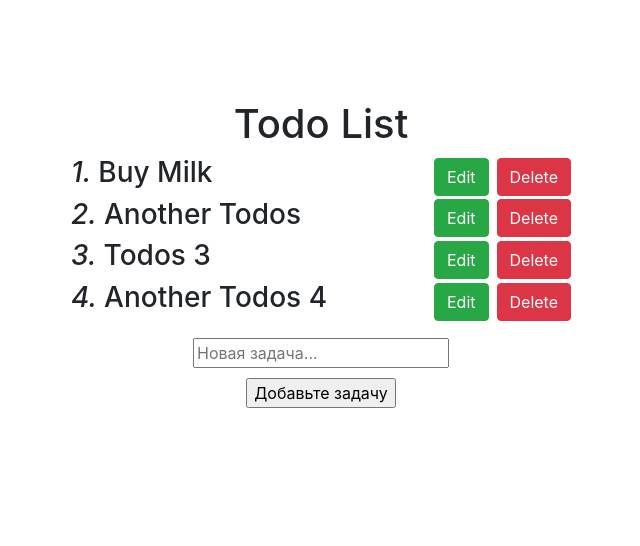
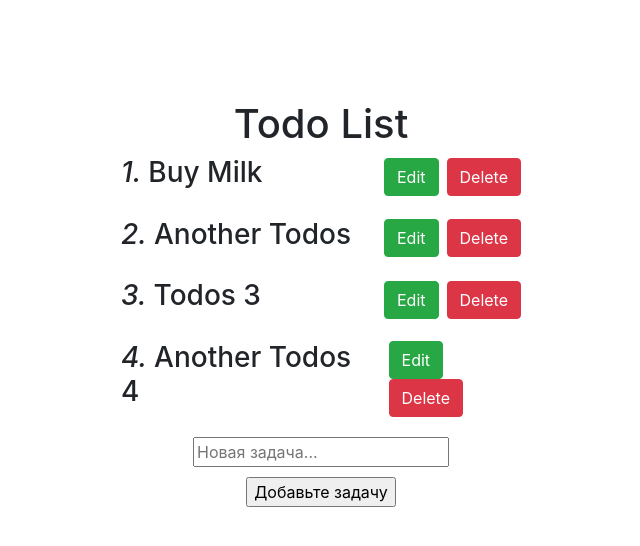
Before and after one commit to kravtsovRoman/tasks.github.io, a React (Create React App) app in the folder react-practice/: page / in a window 1280 px wide. Shown: the top 546 px of the page, without its empty margins (319-959 px from the left). Built offline with nearby package versions, Linux system fonts and the light colour scheme; the HTML template or start-up script is replaced by a standard one.

Commit message:
edits todo, again

```diff
--- a/react-practice/src/app.css
+++ b/react-practice/src/app.css
@@ -17,7 +17,7 @@ body ul {
     margin-bottom: 10px;
 }
 .todo-list {
-    width: 500px;
+    width: 400px;
     margin: 0 auto;
 }
 .todo-list ul {
@@ -28,6 +28,7 @@ body ul {
     display: flex;
     align-items: center;
     justify-content: space-between;
+    margin-bottom: 20px;
 }
 .todo-list li h3 {
     text-transform: capitalize;
@@ -40,3 +41,7 @@ body ul {
 .hidden {
     display: none!important;
 }
+.edit-todo {
+    display: flex;
+    justify-content: space-between;
+}
--- a/react-practice/src/components/EditsTodo.js
+++ b/react-practice/src/components/EditsTodo.js
@@ -2,10 +2,9 @@ import React from 'react';
 
 function EditsTodo(props) {
     return (
-        <li>
-            <form className="add-todo" onSubmit={props.addTodo}>
-                <input />
-            </form>
+        <li className="edit-todo">
+            <input defaultValue={props.item.text} />
+            <button onClick={() => { props.saveTodo(props.item.id) }} type="button" className={'btn btn-primary'}>Save</button>
         </li >
     );
 }
--- a/react-practice/src/components/Todo.js
+++ b/react-practice/src/components/Todo.js
@@ -7,13 +7,14 @@ class Todo extends React.Component {
         this.handleAddTodo = this.handleAddTodo.bind(this);
         this.handleDeleteTodo = this.handleDeleteTodo.bind(this);
         this.handleEditTodo = this.handleEditTodo.bind(this);
+        this.handleSave = this.handleSave.bind(this);
 
         this.state = {
             todos: [
-                { id: 1, text: 'buy milk', visible: true },
-                { id: 2, text: 'another todos', visible: true },
-                { id: 3, text: 'todos 3', visible: true },
-                { id: 4, text: 'another todos 4', visible: true },
+                { id: 1, text: 'buy milk', edit: true },
+                { id: 2, text: 'another todos', edit: true },
+                { id: 3, text: 'todos 3', edit: true },
+                { id: 4, text: 'another todos 4', edit: true },
             ],
             count: 5,
         }
@@ -22,31 +23,40 @@ class Todo extends React.Component {
     handleAddTodo(e) {
         e.preventDefault();
         let idTodo = this.state.count + 1;
-        console.log(idTodo)
         let newTodo = e.target.todo.value;
 
         if (!newTodo) return false;
         this.setState({
-            todos: [...this.state.todos, { id: idTodo, text: newTodo }],
+            todos: [...this.state.todos, { id: idTodo, text: newTodo, edit: true }],
             count: idTodo
         })
         e.target.todo.value = '';
     }
 
     handleDeleteTodo(i) {
-        console.log('delete', i)
         this.setState({
             todos: this.state.todos.filter(el => el.id !== i)
         })
     }
 
     handleEditTodo(i) {
-        var editsTodo = this.state.todos.filter(el => el.id === i)[0];
-        editsTodo.visible = false;
+        let editsTodo = this.state.todos.filter(el => el.id === i)[0];
+        editsTodo.edit = false;
 
         this.setState({
-            // todos: newState
+            todos: [...this.state.todos]
         })
+    }
+
+    handleSave(i) {
+        console.log('123')
+        let saveTodo = this.state.todos.filter(el => el.id === i);
+        console.log(saveTodo)
+
+        // this.setState({
+        //     todos: [...this.state.todos, { id: i, text: this.item.text, edit: true }]
+        // })
+        // console.log(state.todos)
 
     }
 
@@ -58,7 +68,9 @@ class Todo extends React.Component {
                     editTodo={this.handleEditTodo}
                     deleteTodo={this.handleDeleteTodo}
                     addTodo={this.handleAddTodo}
-                    todos={this.state.todos} />
+                    saveTodo={this.handleSave}
+                    todos={this.state.todos}
+                />
             </div>
         )
     }
--- a/react-practice/src/components/TodoList.js
+++ b/react-practice/src/components/TodoList.js
@@ -12,7 +12,7 @@ class TodoList extends React.Component {
 					{this.props.todos.map((item, i) => {
 						return (
 
-							item.visible ?
+							item.edit ?
 								<NotEditsTodo
 									item={item}
 									count={i}
@@ -21,8 +21,10 @@ class TodoList extends React.Component {
 									deleteTodo={this.props.deleteTodo}
 								/> :
 								<EditsTodo
+									item={item}
 									key={i}
 									count={i}
+									saveTodo={this.props.saveTodo}
 								/>
 						)
 					})}
```
